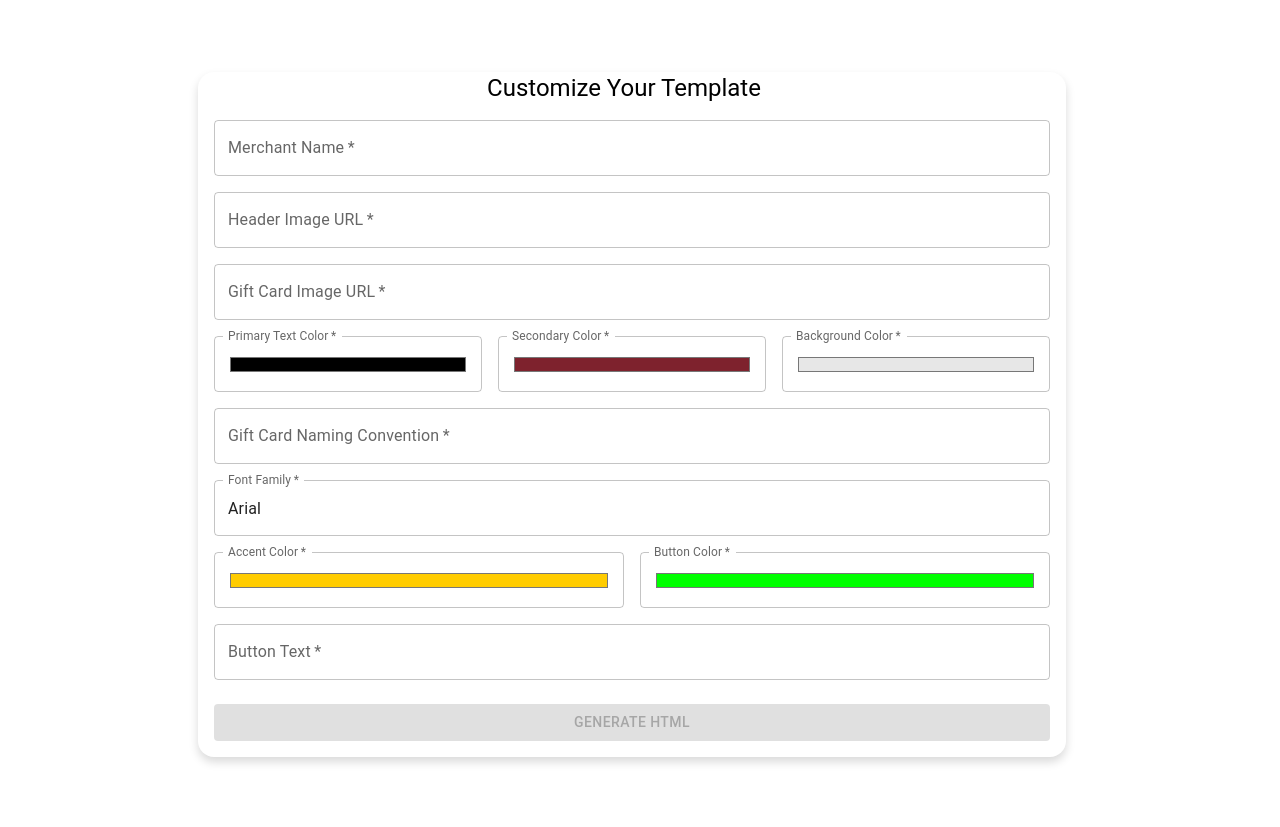
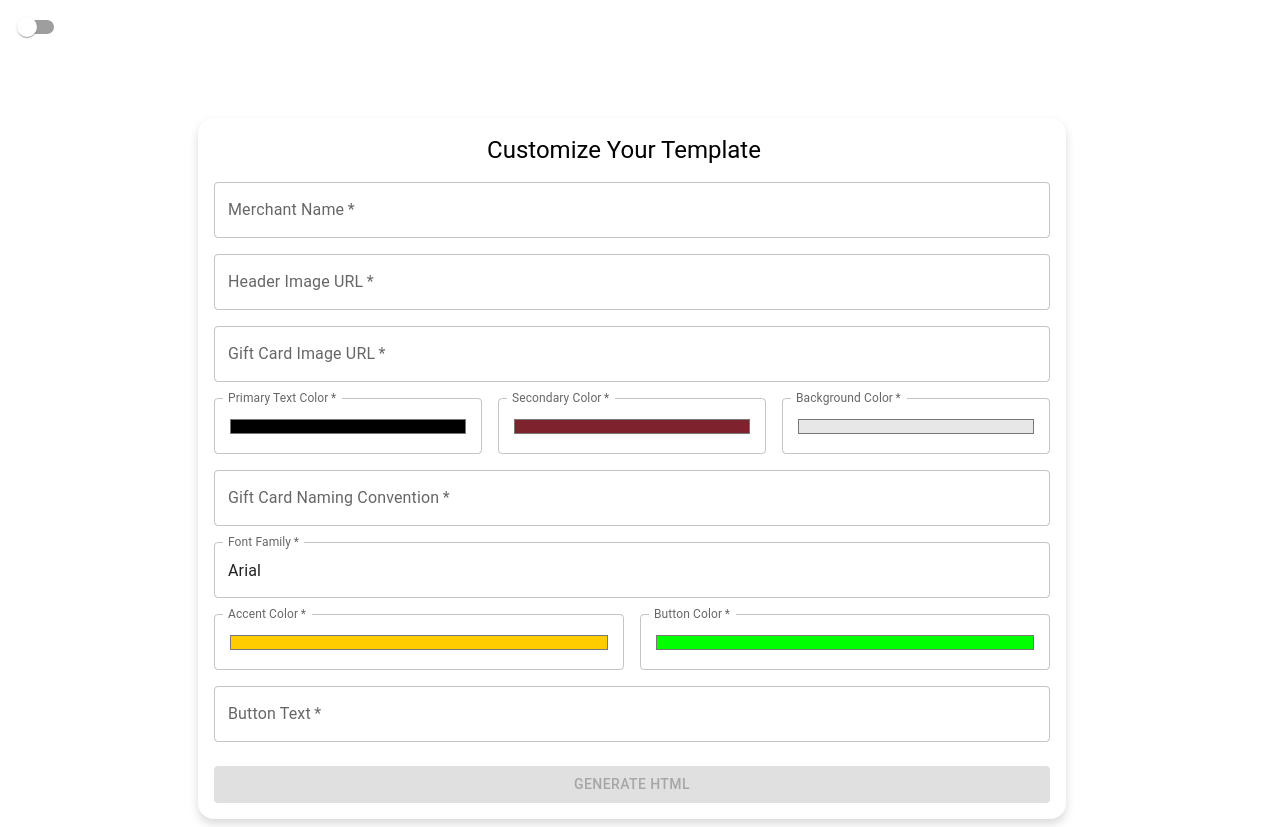
Before and after one commit to bryandiazdev/templategenerator, a React (Create React App) app: page / in a window 1280 px wide. Before the commit the page ends 800 px from the top, so only its background shows below. Built offline with nearby package versions, Linux system fonts and the light colour scheme.

Commit message:
dark theme toggle with effects

```diff
--- a/package.json
+++ b/package.json
@@ -16,6 +16,7 @@
     "react": "^18.2.0",
     "react-dom": "^18.2.0",
     "react-scripts": "5.0.1",
+    "react-use": "^17.5.0",
     "web-vitals": "^2.1.4"
   },
   "scripts": {
--- a/src/App.js
+++ b/src/App.js
@@ -2,6 +2,7 @@ import React from 'react';
 import CustomizationForm from './components/CustomizationForm';
 import { useTheme } from './ThemeContext'; // Adjust the import path as necessary
 import Switch from '@mui/material/Switch';
+import SpaceParticles from './components/SpaceParticles';
 
 function ThemeToggle() {
   const { theme, toggleTheme } = useTheme();
@@ -19,7 +20,8 @@ function ThemeToggle() {
 function App() {
   return (
     <div>
-      {/* <ThemeToggle/> */}
+      <div style={{zIndex: '2'}}><ThemeToggle/></div>
+      <SpaceParticles/>
       <CustomizationForm />
     </div>
   );
--- a/src/components/CustomizationForm.js
+++ b/src/components/CustomizationForm.js
@@ -37,7 +37,7 @@ export default function CustomizationForm() {
     <Container component="main" maxWidth="md">
       <Box sx={{ marginTop: 8, display: 'flex', flexDirection: 'column', alignItems: 'center' }}>
         <Box component="form" noValidate onSubmit={handleSubmit} sx={{ mt: 3, background: 'white' }}>
-          <Grid sx={{background: 'white', paddingRight: '16px', boxShadow: '0 5px 10px 0 rgba(0, 0, 0, .15)', borderRadius: '16px'}} container spacing={2}>
+          <Grid sx={{background: 'white', paddingRight: '16px', paddingTop: '16px', boxShadow: '0 5px 10px 0 rgba(0, 0, 0, .15)', borderRadius: '16px'}} container spacing={2}>
         <Typography component="h1" variant="h5" sx={{color: 'black', textAlign: 'center', width: '100%'}}>Customize Your Template</Typography>
             {textFieldData.concat([
               { id: 'giftCardNickname', label: 'Gift Card Naming Convention', xs: 12 },
--- /dev/null
+++ b/src/components/SpaceParticles.js
@@ -0,0 +1,65 @@
+import React, { useRef, useEffect } from 'react';
+import { useRafLoop } from 'react-use';
+
+const SpaceParticles = ({ width = window.innerWidth, height = window.innerHeight, numberOfParticles = 100 }) => {
+  const canvasRef = useRef(null);
+
+  // Initialize particles
+  let particles = [];
+  for (let i = 0; i < numberOfParticles; i++) {
+    particles.push({
+      x: Math.random() * width,
+      y: Math.random() * height,
+      size: Math.random() * 2,
+      speedX: (Math.random() - 0.5) * 2,
+      speedY: (Math.random() - 0.5) * 2,
+    });
+  }
+
+  // Update particles position and draw
+  const updateAndDraw = () => {
+    const canvas = canvasRef.current;
+    const ctx = canvas.getContext('2d');
+
+    // Clear canvas
+    ctx.clearRect(0, 0, width, height);
+
+    // Draw particles
+    particles.forEach(particle => {
+      particle.x += particle.speedX;
+      particle.y += particle.speedY;
+
+      // Keep particles within bounds
+      if (particle.x < 0 || particle.x > width) particle.speedX *= -1;
+      if (particle.y < 0 || particle.y > height) particle.speedY *= -1;
+
+      ctx.beginPath();
+      ctx.arc(particle.x, particle.y, particle.size, 0, Math.PI * 2);
+      ctx.fillStyle = '#fff';
+      ctx.fill();
+    });
+  };
+
+  const [, stop] = useRafLoop(updateAndDraw, true);
+
+  useEffect(() => {
+    return () => stop();
+  }, [stop]);
+
+  useEffect(() => {
+    const resizeListener = () => {
+      canvasRef.current.width = window.innerWidth;
+      canvasRef.current.height = window.innerHeight;
+    };
+
+    window.addEventListener('resize', resizeListener);
+
+    return () => {
+      window.removeEventListener('resize', resizeListener);
+    };
+  }, []);
+
+  return <canvas style={{position: 'fixed', top: '0', left: '0', zIndex: -1}} ref={canvasRef} width={width} height={height} />;
+};
+
+export default SpaceParticles;
--- a/src/index.css
+++ b/src/index.css
@@ -9,6 +9,6 @@
 }
 
 body {
-  background-color: white;
-  color: white;
+  background-color: var(--background-color);
+  color: var(--text-color);
 }
```
Also changed, not shown: 1 other file (tests, documents, lock files or other folders).
